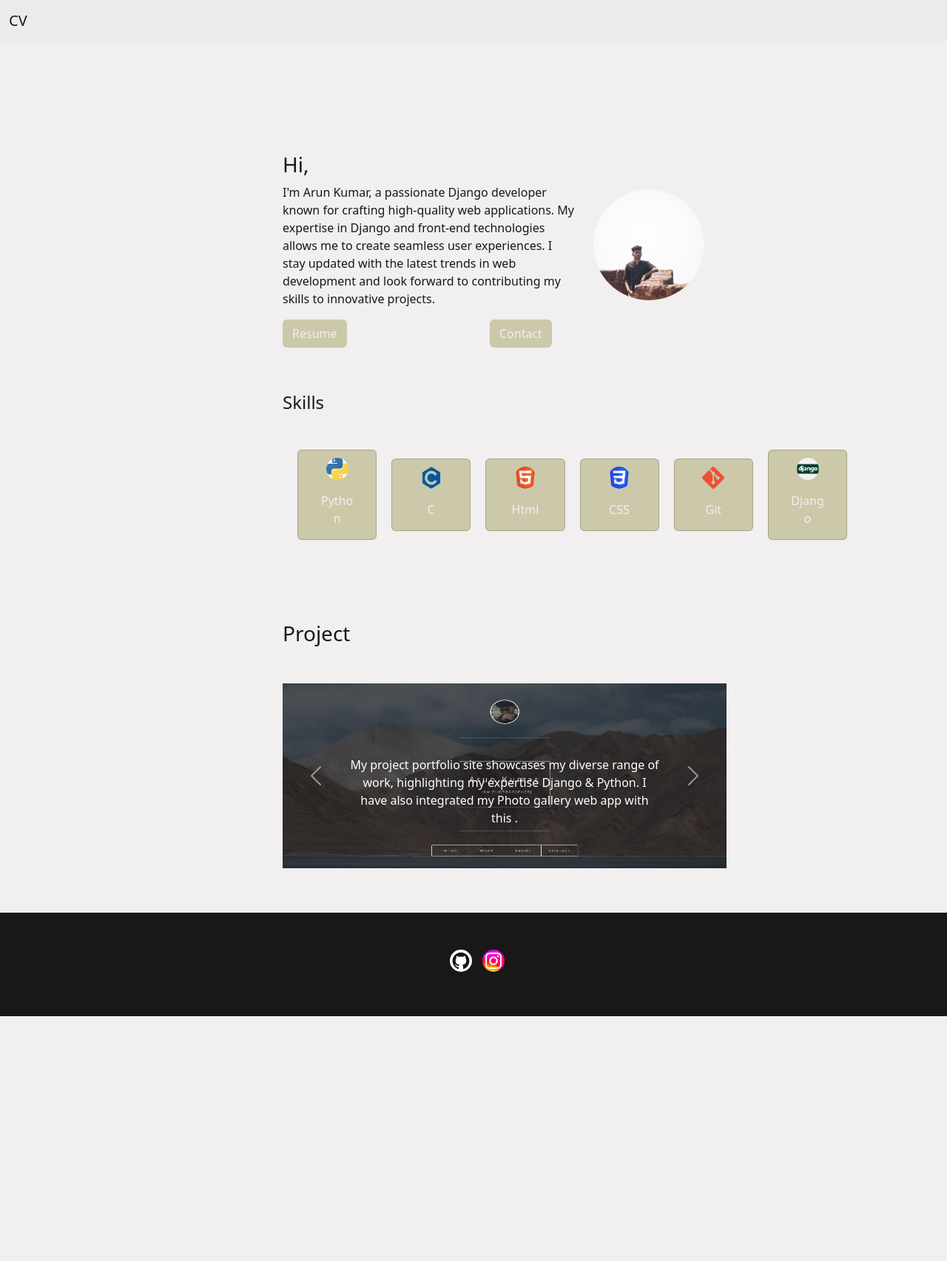
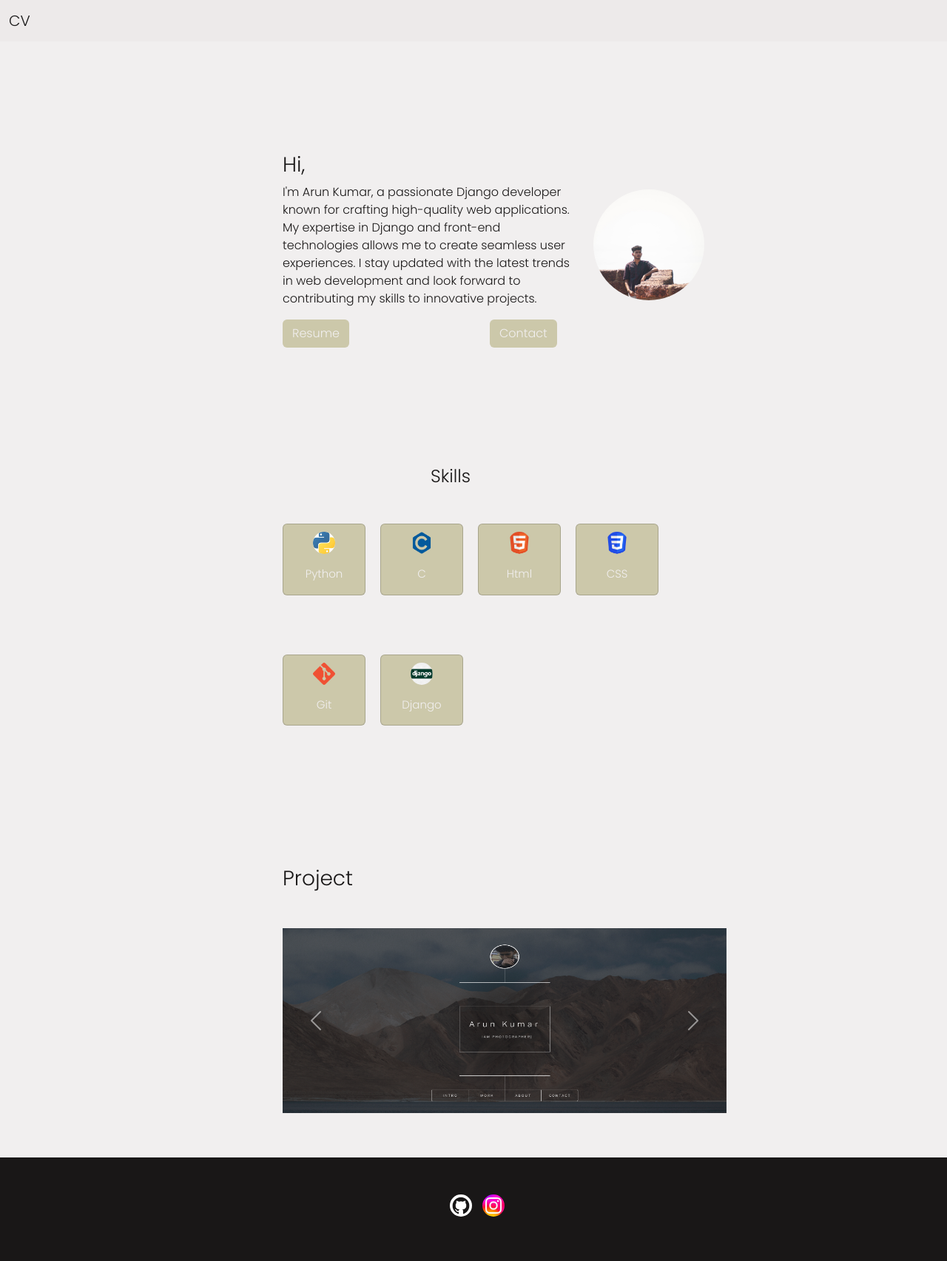
Before and after one commit to Arunk-002/Python-Projects, a Django app: page / in a window 1280 px wide. Shown: the whole page at 74% size. Before the commit the page ends 1374 px from the top, so only its background shows below. Run offline with Django 4.2, Linux system fonts and the light colour scheme; data comes from the database, SQL or seed files in the repository; both versions use the stored data as it was after the commit.

Commit message:
project completed

```diff
--- a/Django_cv/CV/base/templates/base/base.html
+++ b/Django_cv/CV/base/templates/base/base.html
@@ -3,6 +3,9 @@
 <html lang="en">
 <head>
     <link rel="stylesheet" href="https://cdn.jsdelivr.net/npm/bootstrap@5.2.3/dist/css/bootstrap.min.css" integrity="sha384-rbsA2VBKQhggwzxH7pPCaAqO46MgnOM80zW1RWuH61DGLwZJEdK2Kadq2F9CUG65" crossorigin="anonymous">
+    <link rel="preconnect" href="https://fonts.googleapis.com">
+    <link rel="preconnect" href="https://fonts.gstatic.com" crossorigin>
+    <link href="https://fonts.googleapis.com/css2?family=Poppins:wght@300&display=swap" rel="stylesheet">
     <meta charset="UTF-8">
     <meta name="viewport" content="width=device-width, initial-scale=1.0">
     <style>
@@ -12,6 +15,15 @@
         body{
             background-color: #F1EFEF;
             color: #191717;
+            font-family: 'Poppins', sans-serif;
+        }
+        .container{
+        margin: auto;
+        padding-bottom: 60px;
+        }
+        .btn-clr,.card-bg{
+        background-color: #CCC8AA;
+        color: #F1EFEF;
         }
     </style>
     {% block css %}
--- a/Django_cv/CV/base/templates/base/index.html
+++ b/Django_cv/CV/base/templates/base/index.html
@@ -11,12 +11,9 @@
         text-decoration: none;
 }
     h4{
+        margin-top: 100px;
         margin-bottom: 50px;
-        margin-left: 300px;
-    }
-    .container{
-        margin: auto;
-        padding-bottom: 60px;
+        margin-left: 500px;
     }
     .about{
         margin-top: 150px;
@@ -35,7 +32,8 @@
     }
     .skill-row{
         margin-top:50px ;
-        margin-left: 320px;
+        margin-left: 300px;
+        margin-bottom: 80px;
 
     }
     .carousel-inner .carousel-item img {
@@ -44,6 +42,14 @@
     #carouselExampleCaptions {
         margin-top: 50px;
         max-width: 600px;
+    }
+    .carousel-caption{
+        opacity: 0;
+    }
+    .carousel-caption:hover{
+        transition: .3s;
+        transition-delay: .3s;
+        opacity: 100%;
     }
     .footer-image{
         margin-top: 50px;
@@ -58,16 +64,14 @@
         border-radius: 50%;
         margin-top: 50px;
     }
-    .btn-clr,.card-bg{
-        background-color: #CCC8AA;
-        color: #F1EFEF;
-    }
+
     .card{
         align-self: center;
         margin-right: 20px;
     }
     .card-text{
         text-align: center;
+        font-size: 15px;
     }
 
 </style>
@@ -113,14 +117,15 @@
 <div class="container">
     <h4>Skills</h4>
     <div class="row skill-row">
-
         {% for s in skils %}
-            <div class="card card-bg" style="width: 6.7rem;">
+            <div class="card card-bg" style="width: 7rem;">
                 <img class="sk_photo" src="{{ s.skill_pic.url}}" class="card-img-top" alt="skill image">
                 <div class="card-body">
                     <p class="card-text" style="align-self: center;">{{ s.skill }}</p>
                 </div>
             </div>
+            {% if forloop.counter|divisibleby:4 %}</div><div class="row skill-row">{% endif %} <!--this line checks
+            whether the current value of s is divisible by 4 if yes then a new row is printed    -->
         {% endfor %}
     </div>
 </div>
```
Also changed, not shown: Django_cv/CV/base/templates/base/contact.html (+14 -9 lines), Django_cv/CV/db.sqlite3, Django_cv/CV/static/images/django.png (added), Django_cv/CV/static/images/git.png (added).
